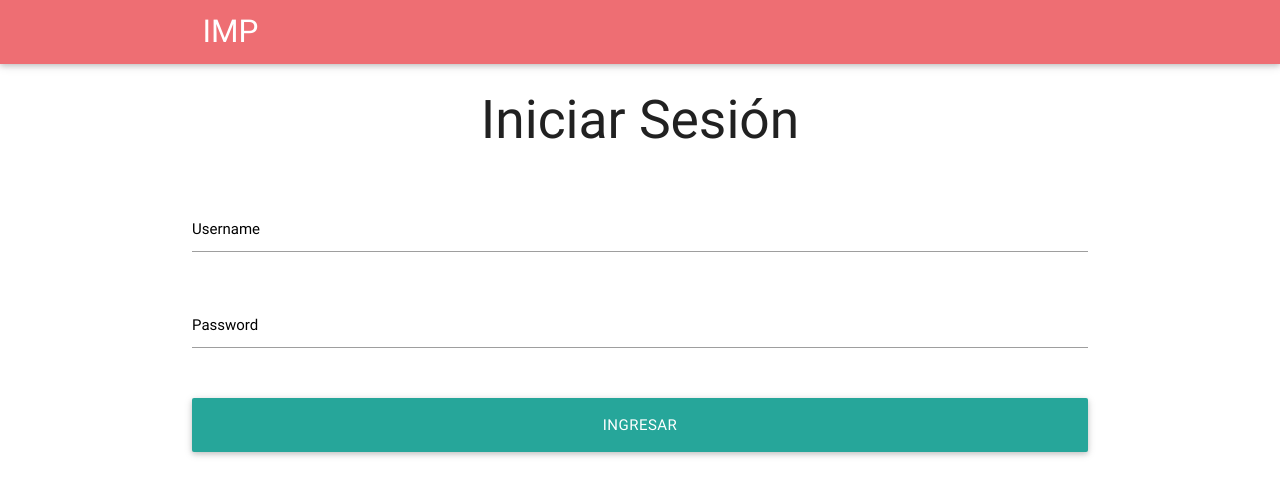
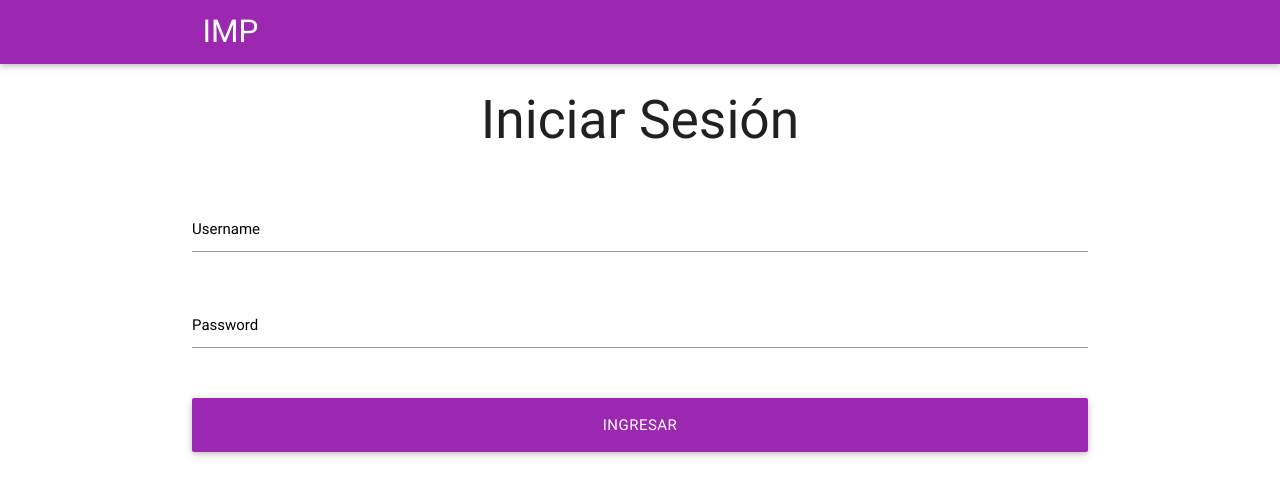
Before and after one commit to Esandex/imp, a CodeIgniter app: page /database/login in a window 1280 px wide. Shown: the top 496 px of the page. Run offline with CodeIgniter, Linux system fonts and the light colour scheme; some libraries are stand-ins or nearby versions.

Commit message:
cosillas

```diff
--- a/application/config/config.php
+++ b/application/config/config.php
@@ -23,7 +23,7 @@ defined('BASEPATH') OR exit('No direct script access allowed');
 | a PHP script and you can easily do that on your own.
 |
 */
-$config['base_url'] = 'http://localhost:6969/imp/';
+$config['base_url'] = 'http://imp.esandex.com/';
 
 /*
 |--------------------------------------------------------------------------
--- a/application/config/database.php
+++ b/application/config/database.php
@@ -75,6 +75,7 @@ $query_builder = TRUE;
 
 $db['default'] = array(
 	'dsn'	=> '',
+	//'hostname' => 'localhost',
 	'hostname' => 'esandex.com',
 	'username' => 'esandex_admin',
 	'password' => 'T3mporal',
--- a/application/views/login.php
+++ b/application/views/login.php
@@ -13,7 +13,7 @@
 </head>
 <body>
 	<header>
-		<nav>
+		<nav class="purple">
 		    <div class="container nav-wrapper ">
 		      <a href="<?= base_url() ?>" class="brand-logo">IMP</a>
 		    </div>
@@ -39,7 +39,7 @@
 				</div>
 				<div class="row">
 					<div class="input-field col s12">
-						<input class="btn-large col s12" type="submit" value="Ingresar" />
+						<input class="btn-large col s12 purple" type="submit" value="Ingresar" />
 					</div>
 				</div>
 			</form>
```
